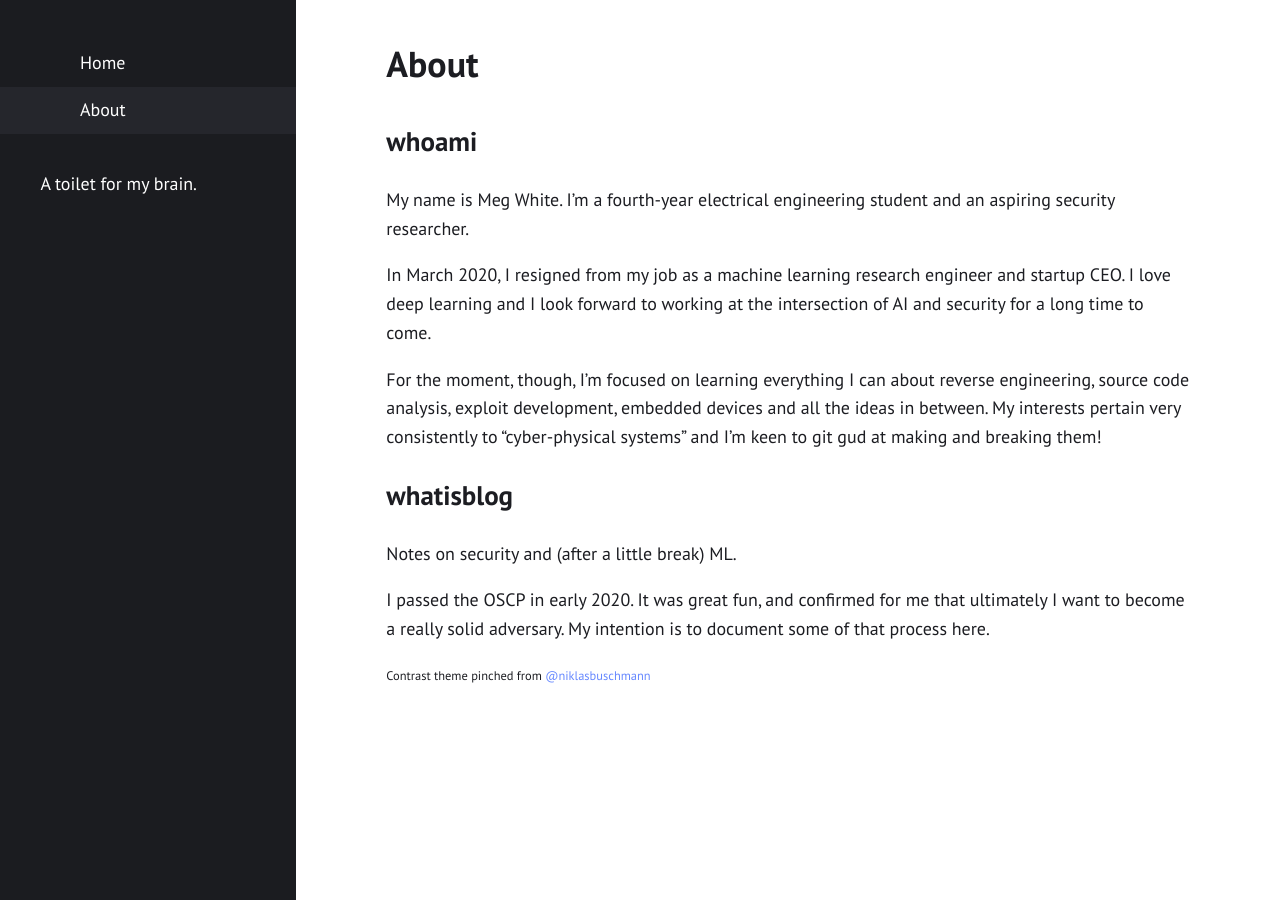
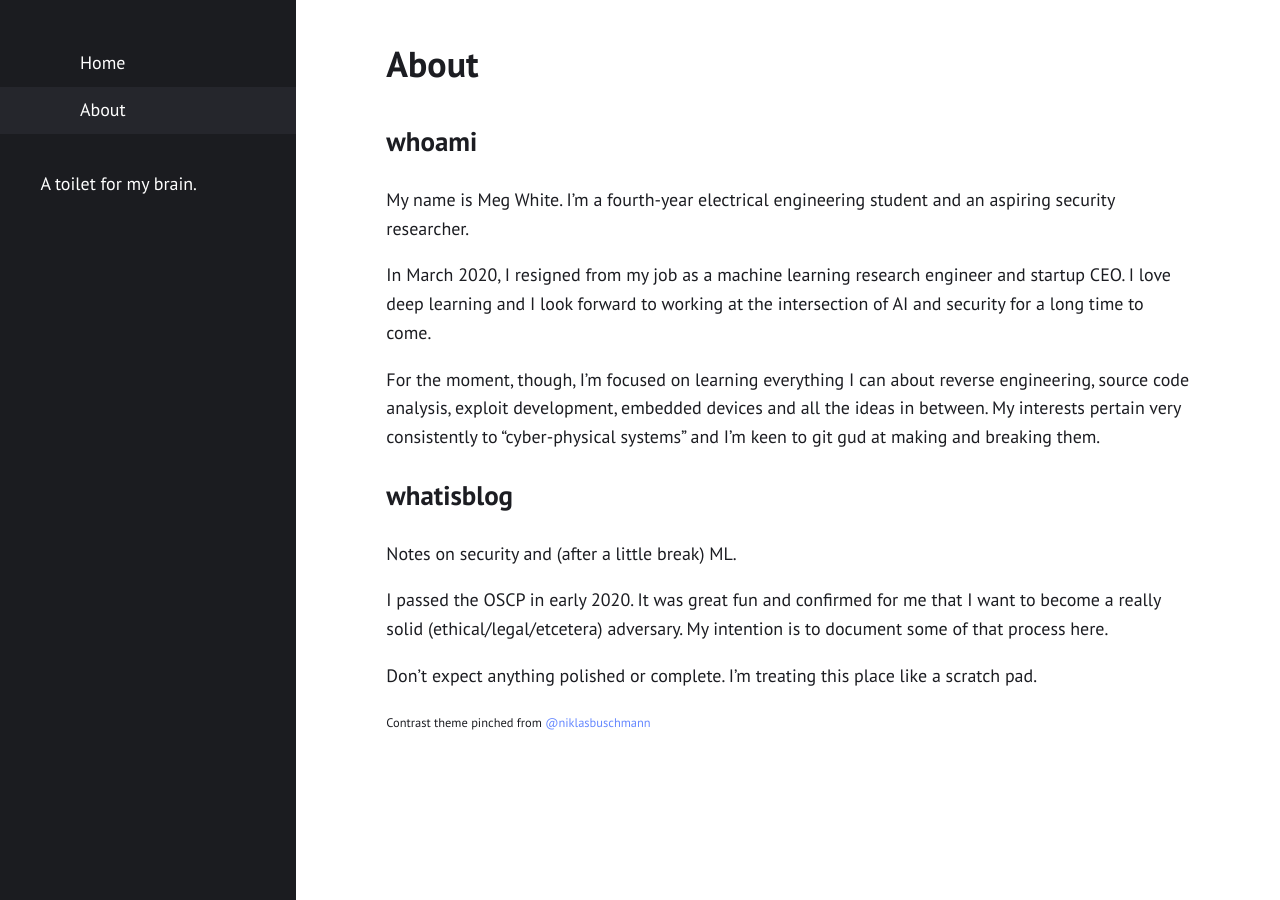
Before and after one commit to unmeg/unmeg.github.io, a Jekyll site: the page built from about.md, in a window 1280 px wide. Built offline with Jekyll 4.4.1, drawn with Linux system fonts in a browser that asks for light colours.

Commit message:
Update about.md

```diff
--- a/about.md
+++ b/about.md
@@ -10,12 +10,14 @@ My name is Meg White. I'm a fourth-year electrical engineering student and an as
 
 In March 2020, I resigned from my job as a machine learning research engineer and startup CEO. I love deep learning and I look forward to working at the intersection of AI and security for a long time to come.
 
-For the moment, though, I'm focused on learning everything I can about reverse engineering, source code analysis, exploit development, embedded devices and all the ideas in between. My interests pertain very consistently to "cyber-physical systems" and I'm keen to git gud at making and breaking them!
+For the moment, though, I'm focused on learning everything I can about reverse engineering, source code analysis, exploit development, embedded devices and all the ideas in between. My interests pertain very consistently to "cyber-physical systems" and I'm keen to git gud at making and breaking them.
 
 ## whatisblog
 
 Notes on security and (after a little break) ML.
 
-I passed the OSCP in early 2020. It was great fun, and confirmed for me that ultimately I want to become a really solid adversary. My intention is to document some of that process here.
+I passed the OSCP in early 2020. It was great fun and confirmed for me that I want to become a really solid (ethical/legal/etcetera) adversary. My intention is to document some of that process here.
+
+Don't expect anything polished or complete. I'm treating this place like a scratch pad.
 
 <sub><sup>Contrast theme pinched from [@niklasbuschmann](https://github.com/niklasbuschmann)</sup></sub>
```
